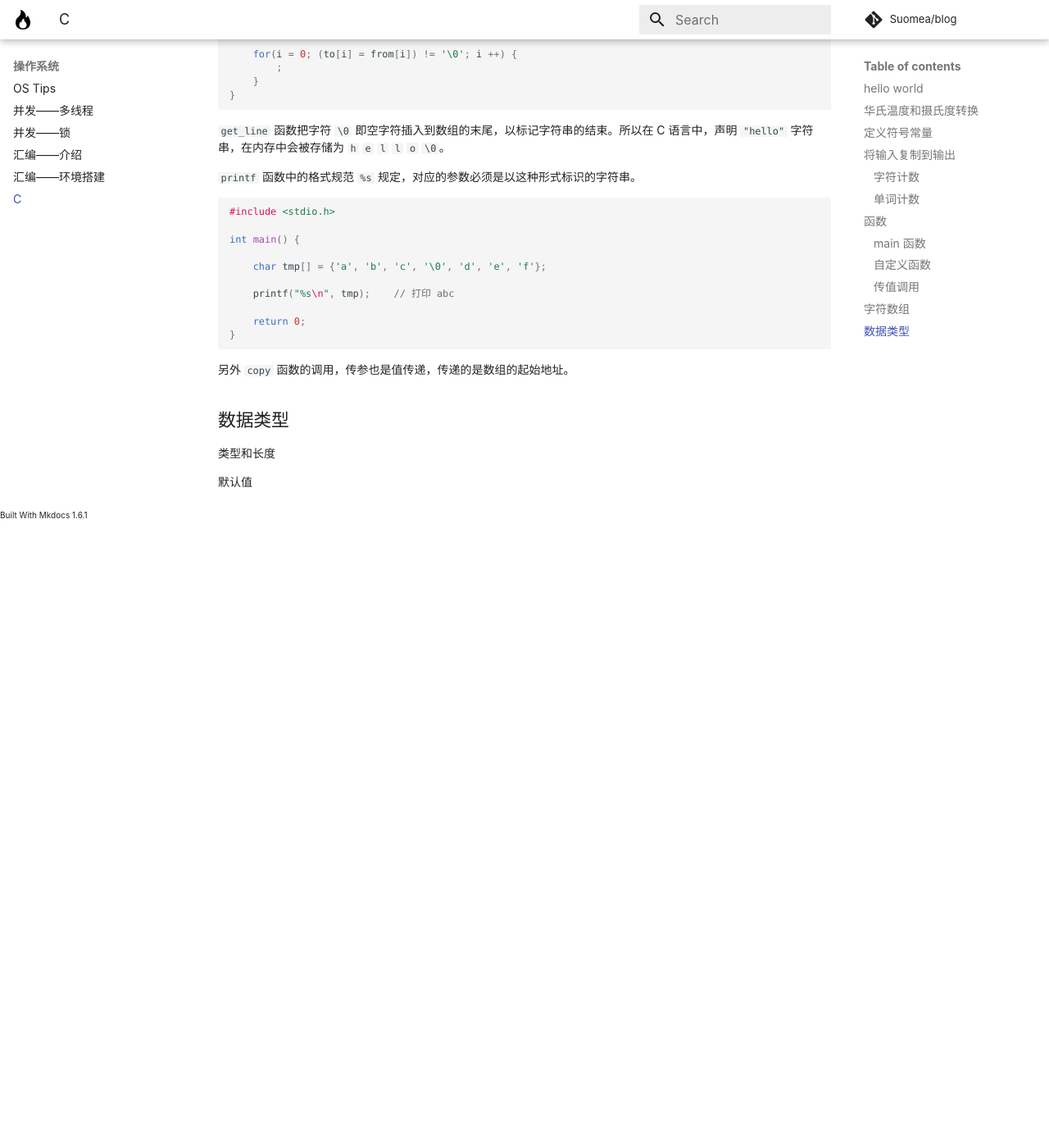
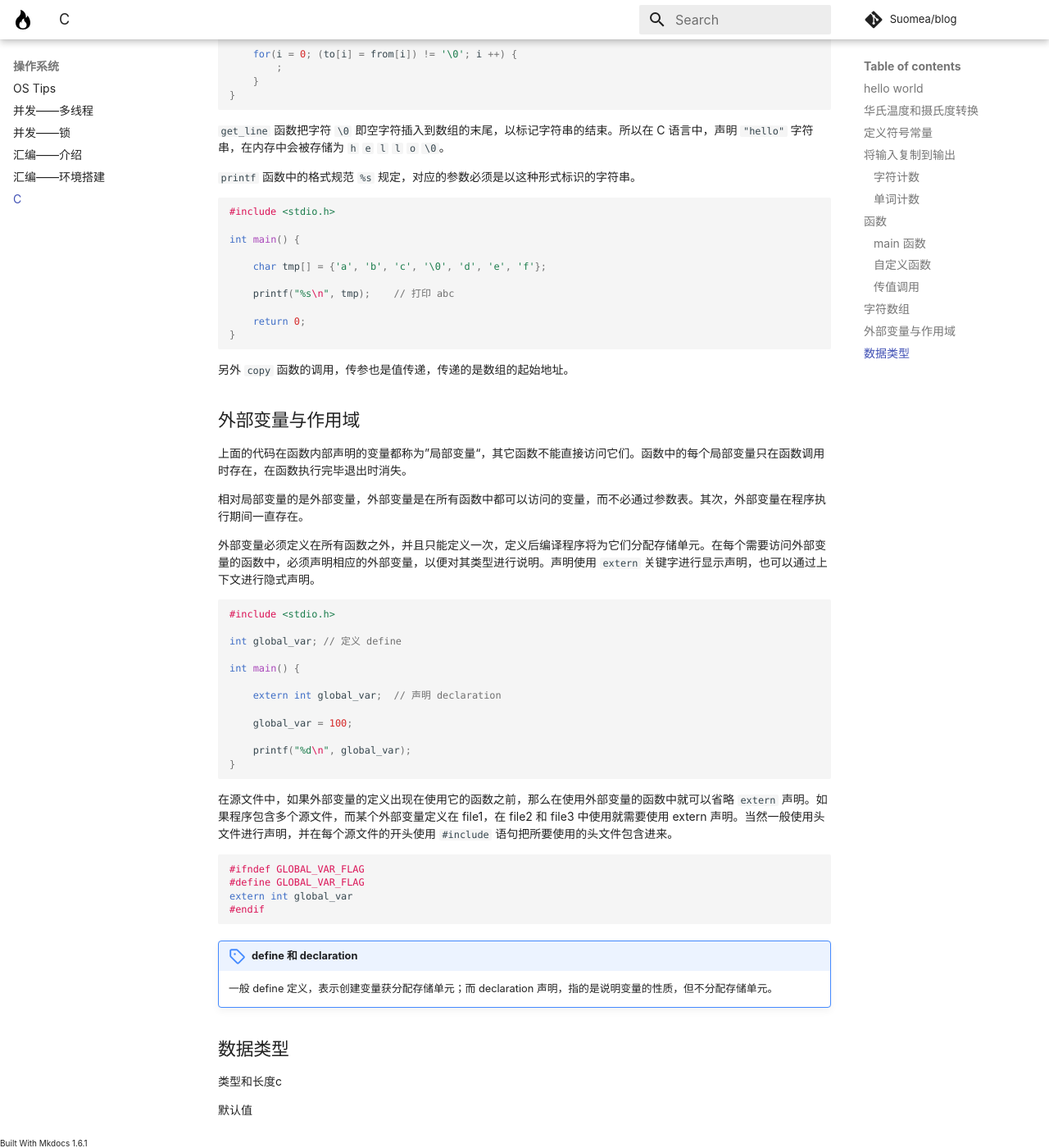
Before and after one commit to Suomea/blog, an MkDocs documentation site: the page built from docs/OS/C.md, in a window 1280 px wide and 1400 px high, scrolled down 5635 px. Shown: the whole window at 82% size. Built offline with MkDocs 1.6.1 and Material for MkDocs 9.7.7, drawn with Linux system fonts in a browser that asks for light colours; some web fonts are replaced; comment, search, counter and statistics services are not loaded; before the commit the page ends 6269 px from its top, so only the background shows below that.

Commit message:
完成 C 第一章笔记。

````diff
--- a/docs/OS/C.md
+++ b/docs/OS/C.md
@@ -320,8 +320,39 @@ int main() {
 
 另外 `copy` 函数的调用，传参也是值传递，传递的是数组的起始地址。
 
+## 外部变量与作用域
+上面的代码在函数内部声明的变量都称为”局部变量“，其它函数不能直接访问它们。函数中的每个局部变量只在函数调用时存在，在函数执行完毕退出时消失。
+
+相对局部变量的是外部变量，外部变量是在所有函数中都可以访问的变量，而不必通过参数表。其次，外部变量在程序执行期间一直存在。
+
+外部变量必须定义在所有函数之外，并且只能定义一次，定义后编译程序将为它们分配存储单元。在每个需要访问外部变量的函数中，必须声明相应的外部变量，以便对其类型进行说明。声明使用 `extern` 关键字进行显示声明，也可以通过上下文进行隐式声明。
+```c
+#include <stdio.h>
+
+int global_var; // 定义 define
+
+int main() {
+
+    extern int global_var;  // 声明 declaration
+
+    global_var = 100;
+
+    printf("%d\n", global_var);
+}
+```
+
+在源文件中，如果外部变量的定义出现在使用它的函数之前，那么在使用外部变量的函数中就可以省略 `extern` 声明。如果程序包含多个源文件，而某个外部变量定义在 file1，在 file2 和 file3 中使用就需要使用 extern 声明。当然一般使用头文件进行声明，并在每个源文件的开头使用 `#include` 语句把所要使用的头文件包含进来。
+```c
+#ifndef GLOBAL_VAR_FLAG
+#define GLOBAL_VAR_FLAG
+extern int global_var
+#endif
+```
+
+!!! note "define 和 declaration"
+	一般 define 定义，表示创建变量获分配存储单元；而 declaration 声明，指的是说明变量的性质，但不分配存储单元。
 ## 数据类型
 
-类型和长度
+类型和长度c
 
 默认值
````
Also changed, not shown: 1 other file.
